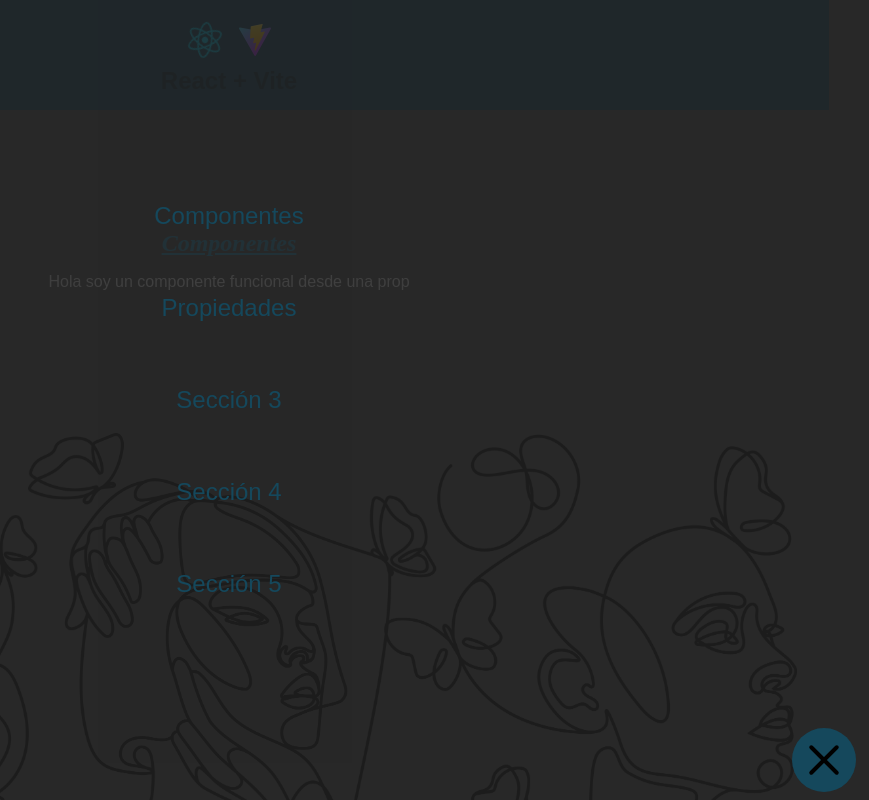
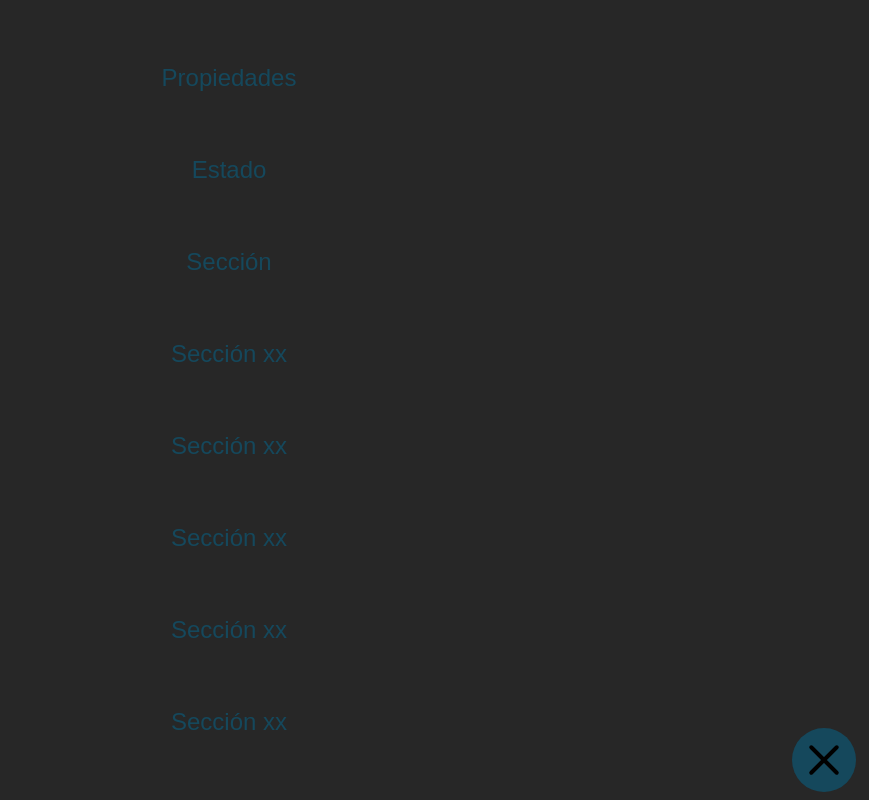
Before and after one commit to Kapelu/script-bash, a React (Vite) app: page / in a window 1280 px wide. Both pictures are taken after a click on the button 1235 px from the left and 760 px from the top of the page. Shown: the top 800 px of the page, without its empty margins (411-1280 px from the left). Built offline with nearby package versions, Linux system fonts and the light colour scheme.

Commit message:
Update 01-06-2023

```diff
--- a/index.html
+++ b/index.html
@@ -4,7 +4,7 @@
     <meta charset="UTF-8" />
     <link rel="icon" type="image/svg+xml" href="/vite.svg" />
     <meta name="viewport" content="width=device-width, initial-scale=1.0" />
-    <link rel="icon" type="image/svg+xml" href="./src/assets/img/favicon.ico">
+    <link rel="icon" type="image/svg+xml" href="./src/assets/favicon.ico">
     <title>Vite + React</title>
     <script>
       const d= document
--- a/src/App.jsx
+++ b/src/App.jsx
@@ -3,6 +3,7 @@ import reactLogo from './assets/img/react.svg'
 import './style/App.css'
 import Componente from './component/Componente'
 import Propiedades from './component/Propiedades'
+import Estado from './component/Estado'
 
 function App() {
 	return (
@@ -25,9 +26,14 @@ function App() {
 				<nav className='menu'>
 					<a href='#seccion1'>Componentes</a>
 					<a href='#seccion2'>Propiedades</a>
-					<a href='#seccion3'>Sección 3</a>
-					<a href='#seccion4'>Sección 4</a>
-					<a href='#seccion5'>Sección 5</a>
+					<a href='#seccion3'>Estado</a>
+					<a href='#seccion4'>Sección </a>
+					<a href='#seccion5'>Sección xx</a>
+					<a href='#seccion6'>Sección xx</a>
+					<a href='#seccion7'>Sección xx</a>
+					<a href='#seccion8'>Sección xx</a>
+					<a href='#seccion9'>Sección xx</a>
+					<a href='#seccion10'>Sección xx</a>
 				</nav>
 			</aside>
 			<main>
@@ -58,9 +64,11 @@ function App() {
 				</section>
 				<section id='seccion3' className='section'>
 					<h2>
-						<u>Sección</u>
+						<u>Estado</u>
 					</h2>
-					<div className='contenido'></div>
+					<div className='contenido'>
+						<Estado />
+					</div>
 				</section>
 				<section id='seccion4' className='section'>
 					<h2>
@@ -74,6 +82,36 @@ function App() {
 					</h2>
 					<div className='contenido'></div>
 				</section>
+				<section id='seccion6' className='section'>
+					<h2>
+						<u>Sección</u>
+					</h2>
+					<div className='contenido'></div>
+				</section>
+				<section id='seccion7' className='section'>
+					<h2>
+						<u>Sección</u>
+					</h2>
+					<div className='contenido'></div>
+				</section>
+				<section id='seccion8' className='section'>
+					<h2>
+						<u>Sección</u>
+					</h2>
+					<div className='contenido'></div>
+				</section>
+				<section id='seccion9' className='section'>
+					<h2>
+						<u>Sección</u>
+					</h2>
+					<div className='contenido'></div>
+				</section>
+				<section id='seccion10' className='section'>
+					<h2>
+						<u>Sección</u>
+					</h2>
+					<div className='contenido'></div>
+				</section>
 			</main>
 		</>
 	)
--- a/src/component/Componente.jsx
+++ b/src/component/Componente.jsx
@@ -1,13 +1,11 @@
 import React from 'react'
-import img from '../assets/img/bg.png'
 
 //$ Componente funcion expresada
 const Componente = props => {
     return(
     <>
     <p>{props.msg}</p>
-    <br /><br /><br /><br /><br /><br /><br />
-    <img src={img} alt="kapelu" />
+    <br /><br /><br />
     </>
     )
 
--- /dev/null
+++ b/src/component/Estado.jsx
@@ -0,0 +1,28 @@
+import React, { useState } from 'react'
+
+const Estado = (props) => {
+	const [count, setCount] = useState(0)
+
+	const incrementar = () => {
+		setCount(count + 1)
+	}
+
+	const decrementar = () => {
+		setCount(count - 1)
+	}
+
+	return (
+		<>
+        <br />
+        <br />
+        <br />
+        <br />
+			<h2>Contador: {count}</h2>
+            <br />
+			<button onClick={incrementar}>Incrementar</button>
+			<button onClick={decrementar}>Decrementar</button>
+		</>
+	)
+}
+
+export default Estado
--- a/src/style/App.css
+++ b/src/style/App.css
@@ -139,18 +139,11 @@
 	justify-content: center;
 	align-items: center;
 	overflow-y: auto;
-	background-color: var(--second-modal-color);
+	background-color: #272727;
 	opacity: 0;
 	visibility: hidden;
 	transition: transform 0.8s ease, opacity 0.5s ease;
-	/* De arriba */
-	/* transform: translate(0, -100%); */
-	/* De abajo */
 	transform: translate(0, 100%);
-	/* De la derecha */
-	/* transform: translate(100%, 0); */
-	/* De la izquierda */
-	/* transform: translate(-100%, 0); */
 }
 
 .panel.is-active {
@@ -199,10 +192,9 @@
 	background-color: var(--main-modal-color);
 }
 
-
 .logo {
 	height: 3rem;
-  padding: .5rem;
+	padding: 0.5rem;
 	transition: filter 30ms;
 }
 .logo:hover {
@@ -227,10 +219,10 @@
 	}
 }
 
-.header{
+.header {
 	position: sticky;
 }
-.main{
+.main {
 	margin: 0;
 	min-width: 320px;
 	min-height: 100vh;
--- a/src/style/main.css
+++ b/src/style/main.css
@@ -1,24 +1,3 @@
-/* :root {
-  font-family: Inter, system-ui, Avenir, Helvetica, Arial, sans-serif;
-  line-height: 1.5;
-  font-weight: 400;
-
-
-
-  font-synthesis: none;
-  -webkit-font-smoothing: antialiased;
-  -moz-osx-font-smoothing: grayscale;
-  -webkit-text-size-adjust: 100%;
-}
-
-
-
-body {
-
-}
-
- */
-/*$ Reseteo de Paul Irish*/
 
 :root {
   --main-font: sans-serif;
@@ -26,7 +5,7 @@ body {
   --main-color: #15485c;
   --second-color: #222;
   --main-modal-color: rgb(17, 71, 92,0.85);
-  --second-modal-color: rgba(34, 34, 34, 0.85);
+  --second-modal-color: rgba(34, 34, 34, 0.851);
   --container-width: 1200px;
 
   color-scheme: light dark;
```
Lines whose indentation alone changed are shown as unchanged.
